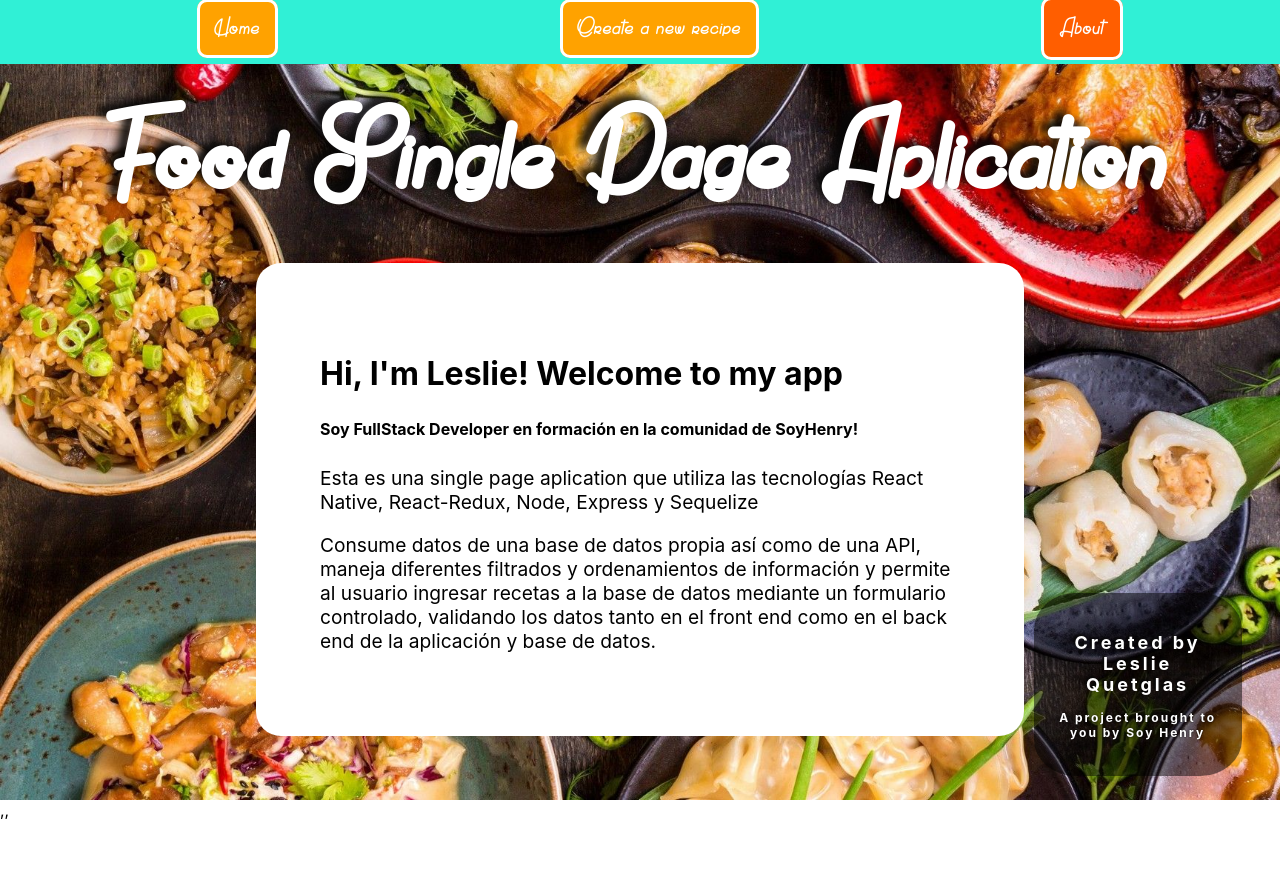
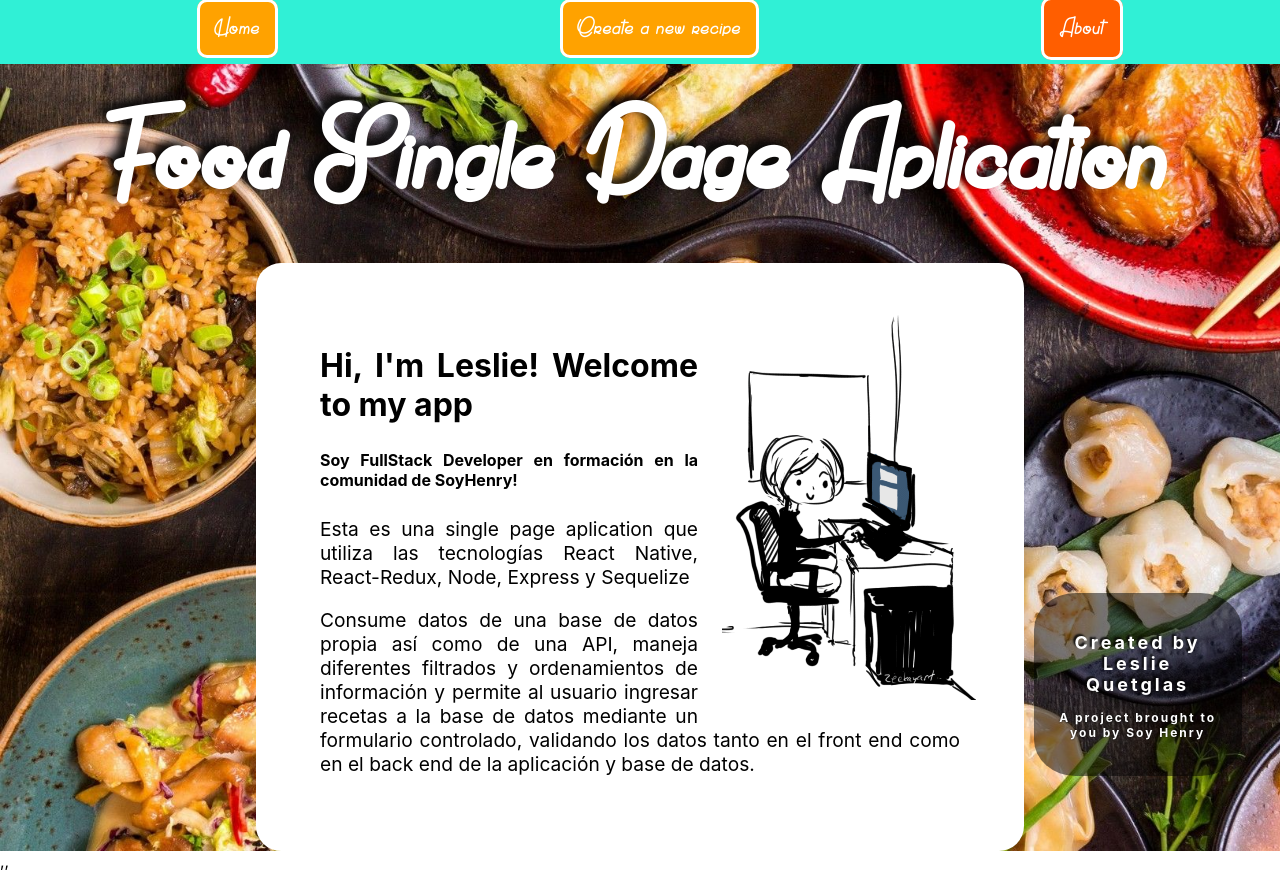
Before and after one commit to LeslieQuet/Foods-SPA-Front, a React (Create React App) app in the folder client/: page /about in a window 1280 px wide. Before the commit the page ends 820 px from the top, so only its background shows below. Built offline with nearby package versions, Linux system fonts and the light colour scheme.

Commit message:
Feature(Client/About): programmer gif added

```diff
--- a/client/src/Views/About/About.jsx
+++ b/client/src/Views/About/About.jsx
@@ -1,13 +1,17 @@
 import React from "react";
 import style from './About.module.css'
+import programmer from '../../Assets/Img/about.gif'
 
 export default function About() {
     return(
         <div className={style.container}>
-            <h2 style={{fontSize: '2em'}}>Hi, I'm Leslie! Welcome to my app</h2>
-            <h5 style={{fontSize: '1em'}}>Soy FullStack Developer en formación en la comunidad de SoyHenry!</h5>
-            <p style={{fontSize: '1.2em'}}>Esta es una single page aplication que utiliza las tecnologías React Native, React-Redux, Node, Express y Sequelize</p>
-            <p style={{fontSize: '1.2em'}}>Consume datos de una base de datos propia así como de una API, maneja diferentes filtrados y ordenamientos de información y permite al usuario ingresar recetas a la base de datos mediante un formulario controlado, validando los datos tanto en el front end como en el back end de la aplicación y base de datos. </p>
+            <img className={style.img} src={programmer} alt="programmer"/>
+            <section className={style.text}>
+                <h2 style={{fontSize: '2em'}}>Hi, I'm Leslie! Welcome to my app</h2>
+                <h5 style={{fontSize: '1em'}}>Soy FullStack Developer en formación en la comunidad de SoyHenry!</h5>
+                <p style={{fontSize: '1.2em'}}>Esta es una single page aplication que utiliza las tecnologías React Native, React-Redux, Node, Express y Sequelize</p>
+                <p style={{fontSize: '1.2em'}}>Consume datos de una base de datos propia así como de una API, maneja diferentes filtrados y ordenamientos de información y permite al usuario ingresar recetas a la base de datos mediante un formulario controlado, validando los datos tanto en el front end como en el back end de la aplicación y base de datos. </p>
+            </section>
         </div>
     )
 }
--- a/client/src/Views/About/About.module.css
+++ b/client/src/Views/About/About.module.css
@@ -1,7 +1,18 @@
 .container{
     box-sizing: border-box;
     width: 60%;
+    padding: 3vh;
     background-color: white;
-    padding: 8vh;
     border-radius: 25px;
 }
+
+.img{
+    float: right;
+    margin: 3vh;
+}
+
+.text{
+    padding: 2vh;
+    margin: 2vh 3vh;
+    text-align: justify;
+}
```
Also changed, not shown: client/src/Assets/Img/about.gif (added).
